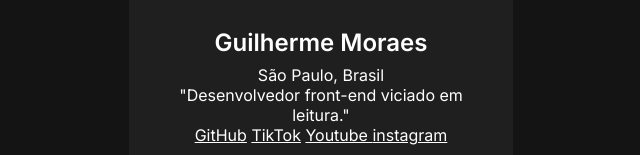
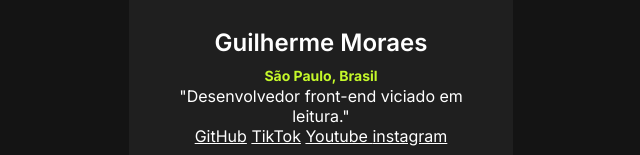
Before and after one commit to GuilhermeMoraes12bTI/meus-links, a plain HTML site: page index.html in a window 1280 px wide. Shown: the part 373-528 px from the top of the page, without its empty margins (319-959 px from the left). Drawn offline with Linux system fonts and the light colour scheme.

Commit message:
desenvolvimento do CSS terminado

```diff
--- a/index.html
+++ b/index.html
@@ -13,7 +13,7 @@
     <div>
         <img src="./Guilherme 88x88.jpg" alt="imagem do criador da página de links, guilherme moraes">
         <h1>Guilherme Moraes</h1>
-    <p>São Paulo, Brasil</p>
+    <strong>São Paulo, Brasil</strong>
 
     <p>"Desenvolvedor front-end viciado em leitura."</p>
 
--- a/style.css
+++ b/style.css
@@ -36,3 +36,10 @@ div h1{
     font-weight: 600;
     margin-bottom: 4px;
 }
+
+
+div strong {
+    color: #C4F82A;
+    font-size: 14px;
+    line-height: 21px;
+}
```
